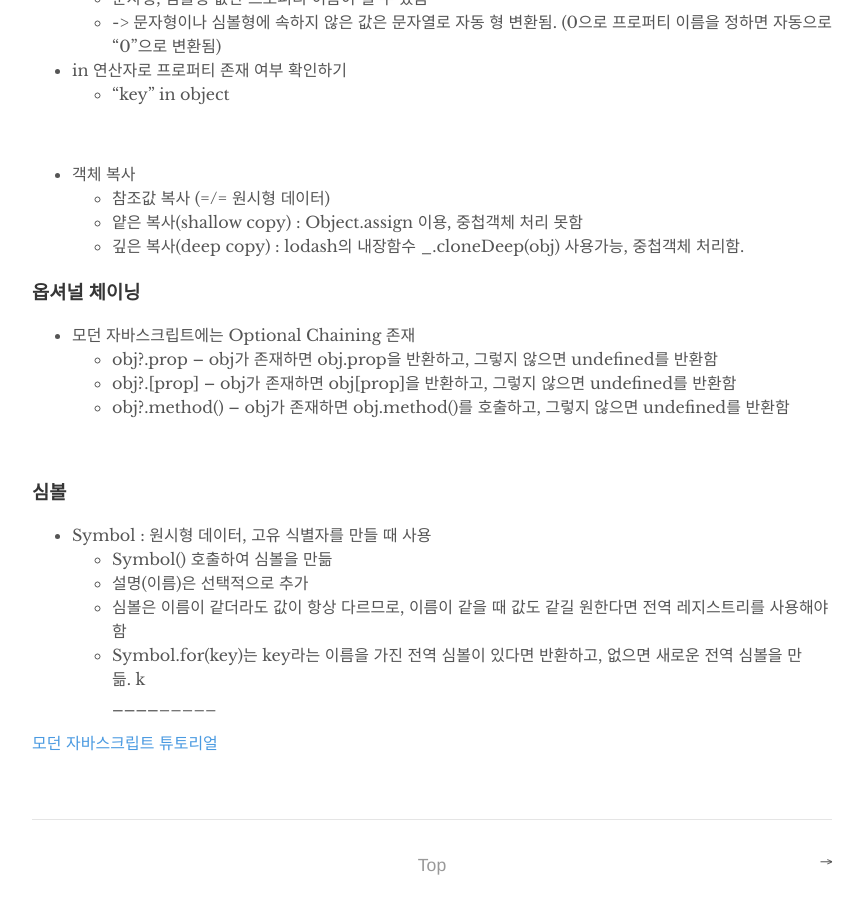
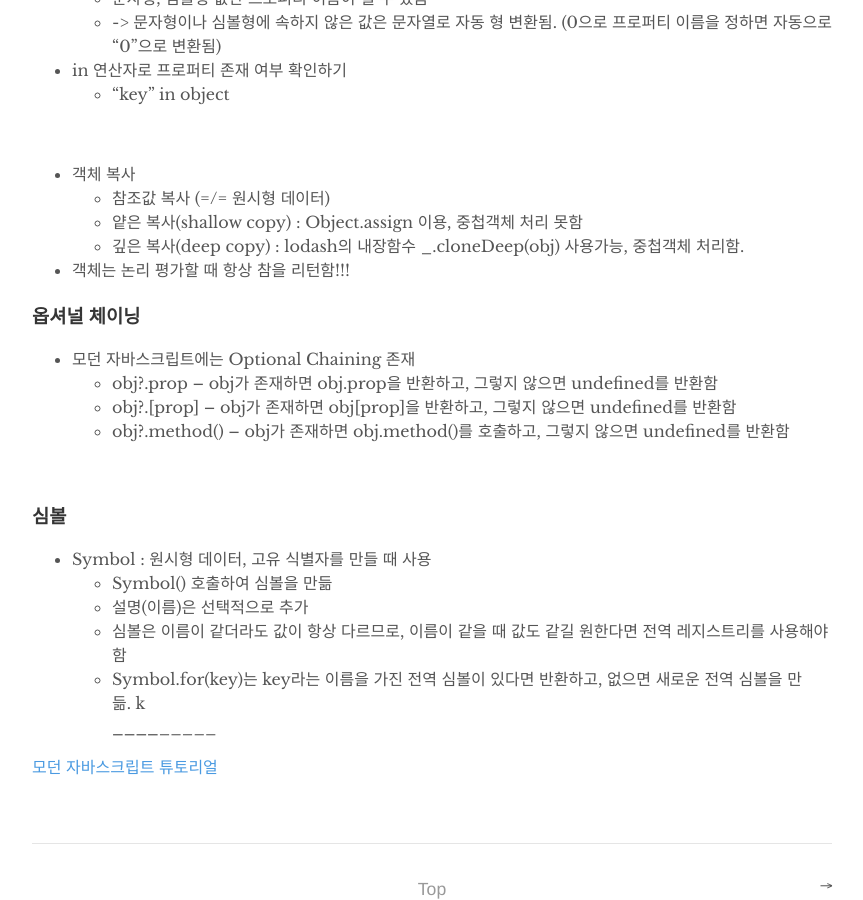
Before and after one commit to woniyoon/woniyoon.github.io, a Jekyll site: the page built from _posts/til/2020-09-01-til-003.md, in a window 1280 px wide and 900 px high, scrolled down 1834 px. Shown: the whole window, without its empty margins (208-1071 px from the left). Built offline with Jekyll 4.4.1, drawn with Linux system fonts in a browser that asks for light colours.

Commit message:
Add a new line

```diff
--- a/_posts/til/2020-09-01-til-003.md
+++ b/_posts/til/2020-09-01-til-003.md
@@ -82,6 +82,8 @@ categories: [ til ]
     - 깊은 복사(deep copy) : lodash의 내장함수 _.cloneDeep(obj) 사용가능, 중첩객체 처리함.
 <br>
 
+* 객체는 논리 평가할 때 항상 참을 리턴함!!!
+
 ### 옵셔널 체이닝
 * 모던 자바스크립트에는 Optional Chaining 존재<br>
     - obj?.prop – obj가 존재하면 obj.prop을 반환하고, 그렇지 않으면 undefined를 반환함
```
